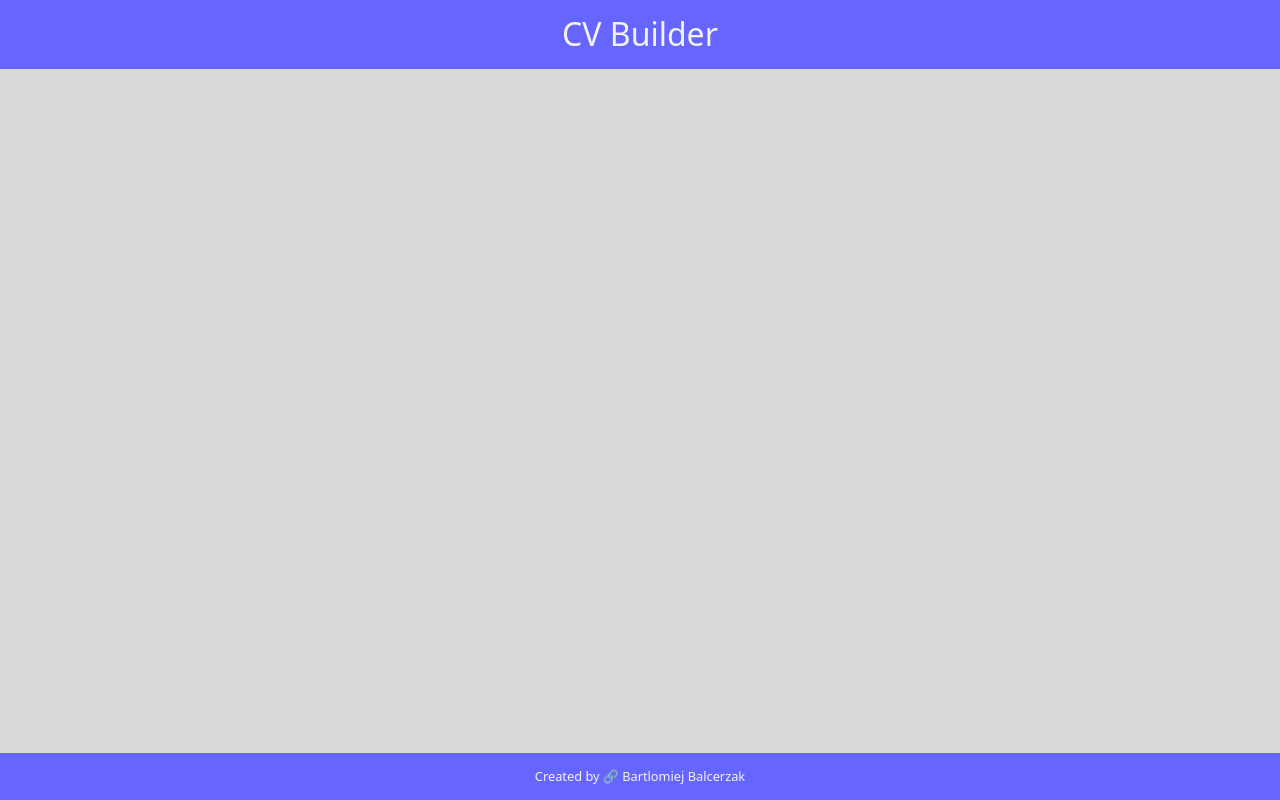
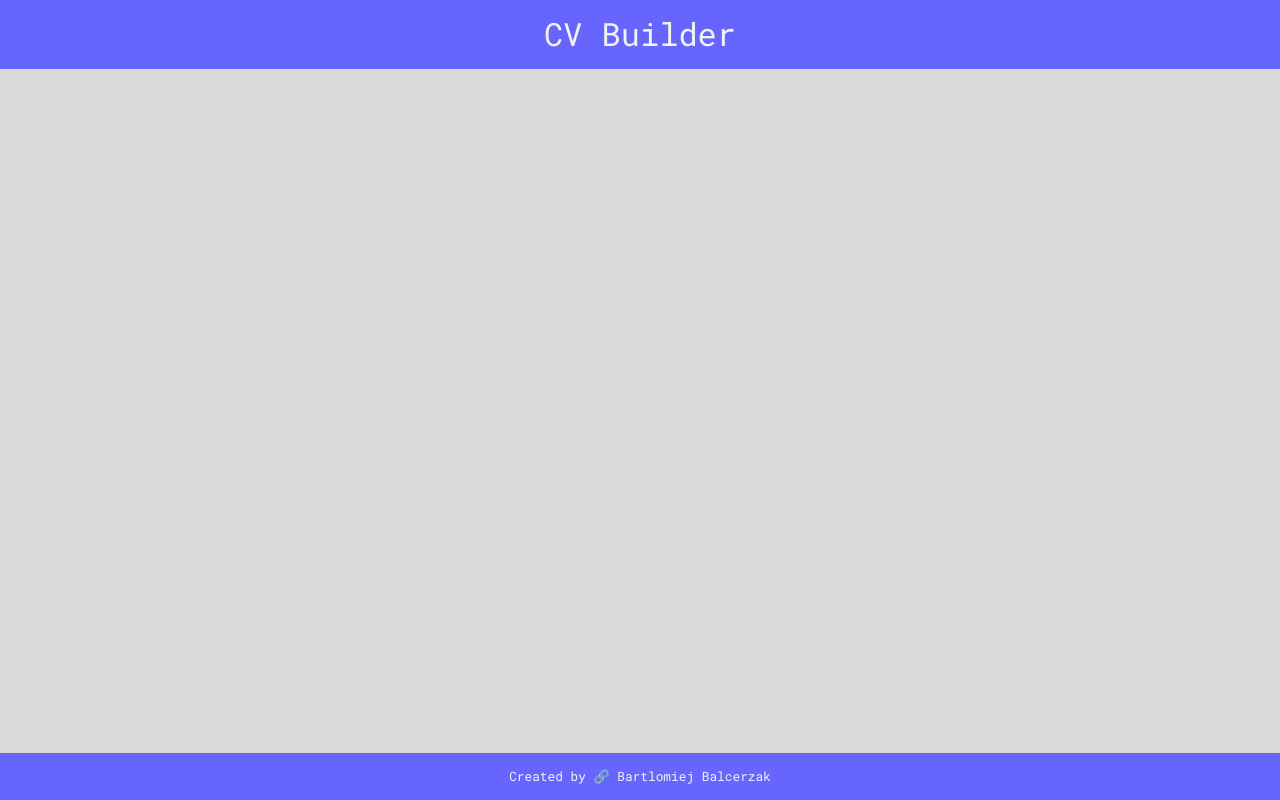
Before and after one commit to bartek8b/TOP-CV_App, a React (Vite) app: page / in a window 1280 px wide. Built offline with nearby package versions, Linux system fonts and the light colour scheme.

Commit message:
Import Roboto Mono

```diff
--- a/index.html
+++ b/index.html
@@ -4,6 +4,12 @@
     <meta charset="UTF-8" />
     <link rel="icon" type="image/svg+xml" href="public/account-file-text.svg" />
     <meta name="viewport" content="width=device-width, initial-scale=1.0" />
+    <link rel="preconnect" href="https://fonts.googleapis.com" />
+    <link rel="preconnect" href="https://fonts.gstatic.com" crossorigin />
+    <link
+      href="https://fonts.googleapis.com/css2?family=Roboto+Mono:ital,wght@0,100..700;1,100..700&display=swap"
+      rel="stylesheet"
+    />
     <title>CV Builder</title>
   </head>
   <body>
--- a/src/index.css
+++ b/src/index.css
@@ -8,6 +8,7 @@
   display: flex;
   flex-direction: column;
   color: hsl(0, 0%, 15%);
+  font-family: 'Roboto Mono';
 }
 a {
   text-decoration: none;
```
